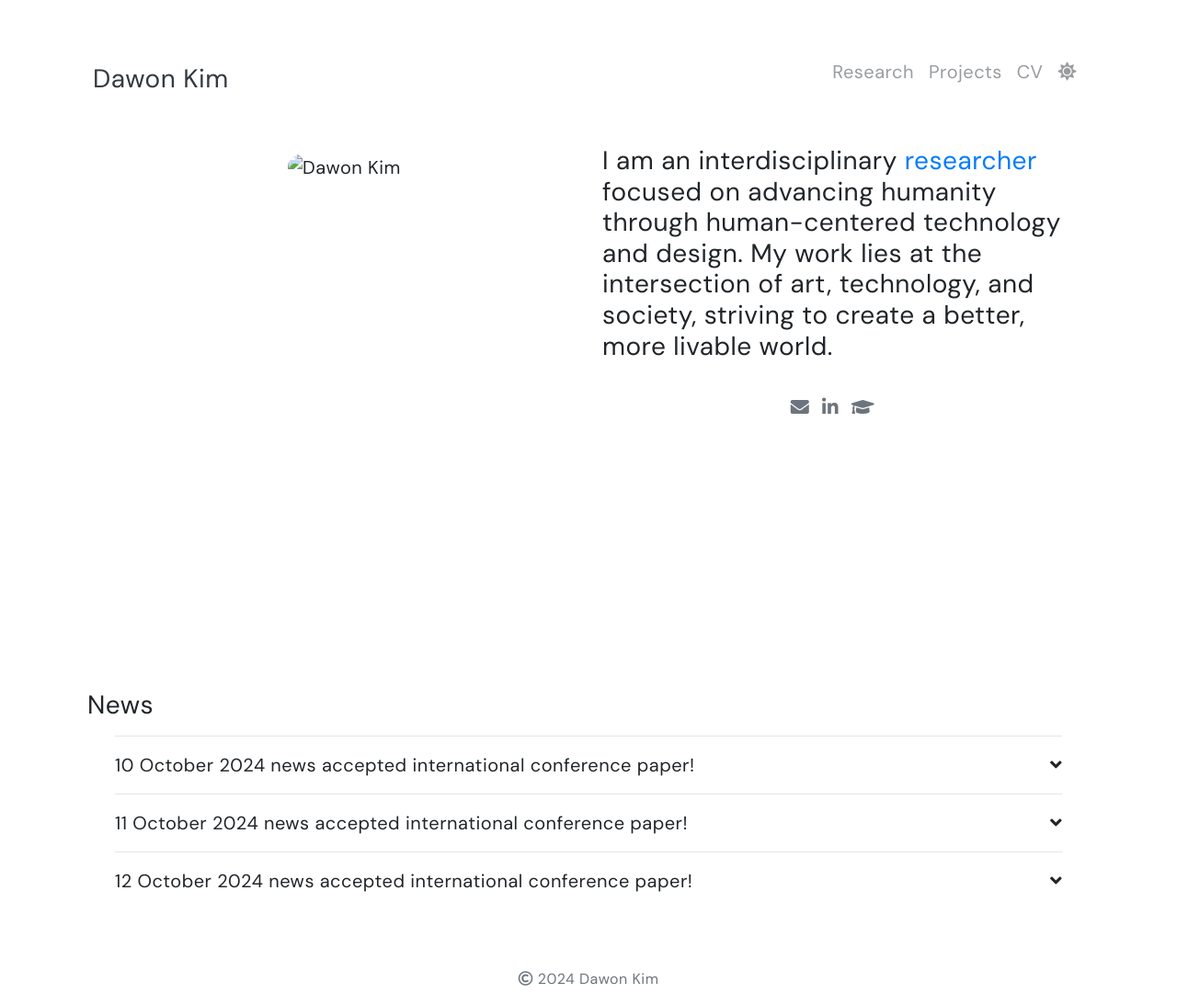
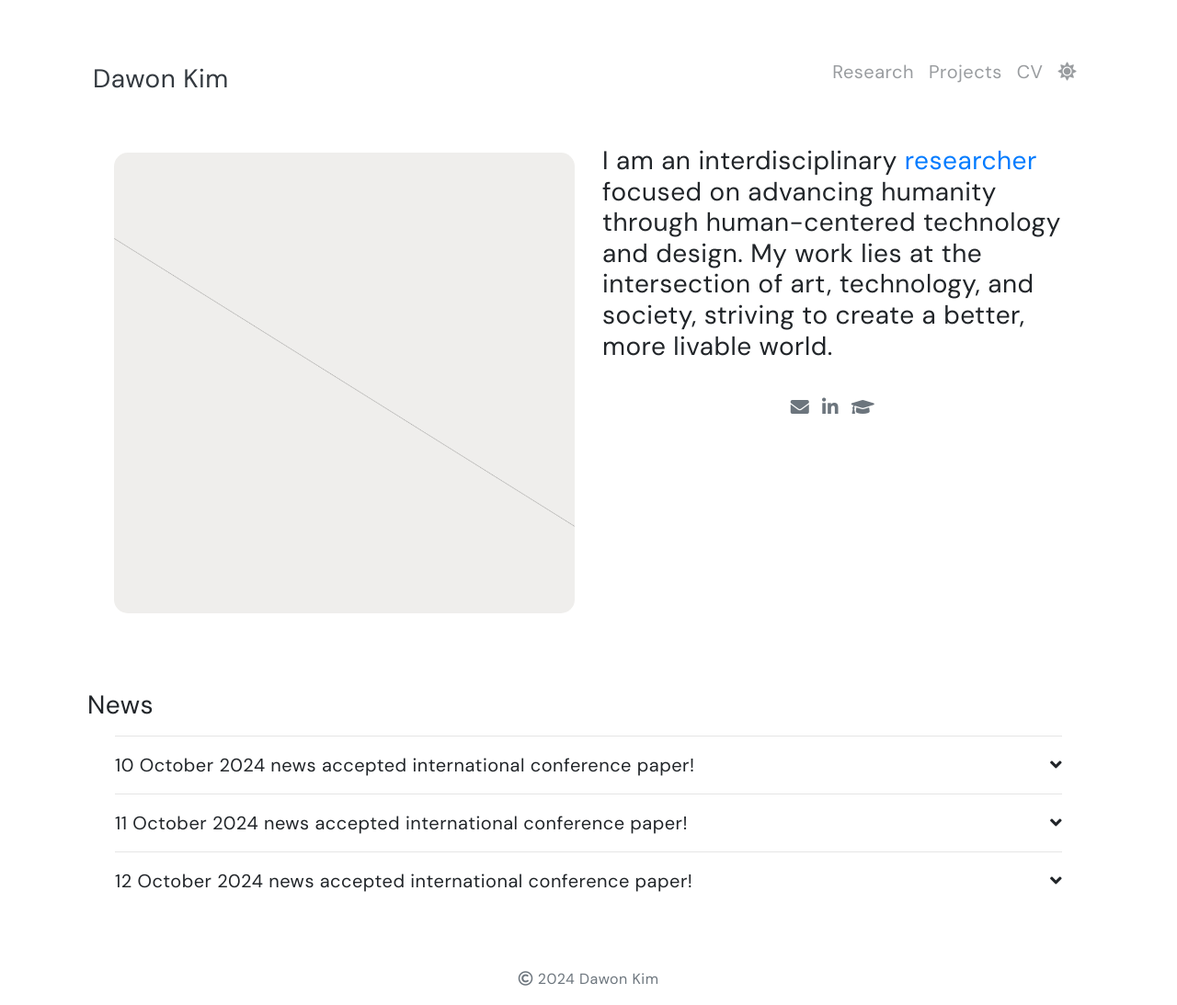
Before and after one commit to dawonkimhci/dawonkimhci.github.io, a Jekyll site: the page built from pages/index.md, in a window 1280 px wide. Shown: the whole page at 92% size. Built offline with Jekyll 4.4.1, drawn with Linux system fonts in a browser that asks for light colours; grey boxes are pictures that could not be loaded.

Commit message:
Update landing.html

```diff
--- a/_includes/landing.html
+++ b/_includes/landing.html
@@ -5,7 +5,8 @@
             <div id="container" class="my-2">
                 <div id="dummy"></div>
                 <div id="element">
-                    <img src="{{% include elements/video.html id="8eC10pc5gGw" %}}" alt="{{ site.title }}" class="circle-image wow animated fadeIn" data-wow-delay=".1s">
+                    <img src="{{ site.author.image }}" alt="{{ site.title }}" class="circle-image wow animated fadeIn" data-wow-delay=".1s">
+                    {% include elements/video.html id="8eC10pc5gGw" %}
                 </div>
             </div>
         </div>
```
